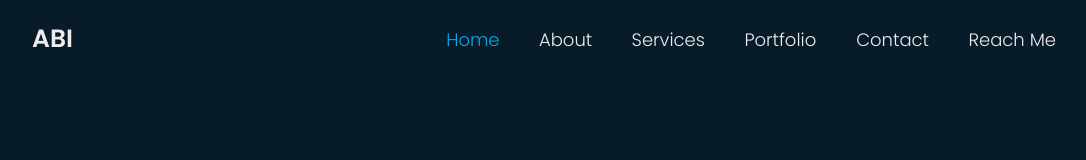
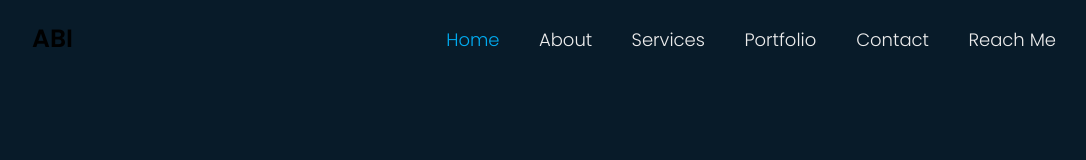
Before and after one commit to Abi2210shek/Portfolio, a plain HTML site: page index.html in a window 1280 px wide. Shown: the top 160 px of the page, without its empty margins (96-1182 px from the left). Drawn offline with nearby package versions, Linux system fonts and the light colour scheme.

Commit message:
Update style.css

```diff
--- a/style.css
+++ b/style.css
@@ -30,6 +30,7 @@ body
     color: #ededed;
     text-decoration: none;
     font-weight: 600;
+    color: Black;
 }
 
 .navbar a{
```
